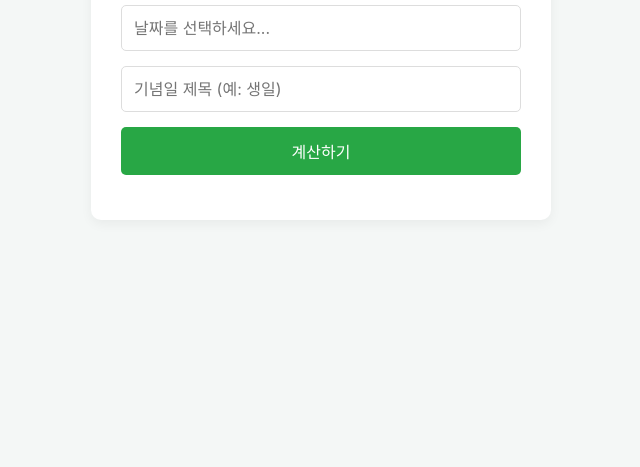
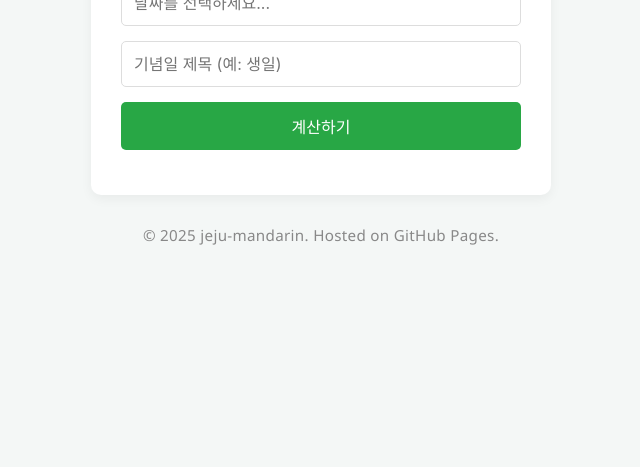
Before and after one commit to jeju-mandarin/d-day, a plain HTML site: page index.html in a window 1280 px wide. Shown: the part 353-820 px from the top of the page, without its empty margins (319-959 px from the left). Drawn offline with nearby package versions, Linux system fonts and the light colour scheme.

Commit message:
footer 추가

```diff
--- a/index.html
+++ b/index.html
@@ -89,10 +89,21 @@
         .result-item .d-day { font-size: 1.3rem; font-weight: 700; color: #d9534f; }
         .result-item .d-day.passed { color: #0275d8; }
         .result-item .d-day.today { color: #28a745; }
+
+        .site-footer {
+            color: #888;
+            font-size: 0.95rem;
+            font-family: 'Segoe UI', Arial, sans-serif;
+            text-align: center;
+            margin-top: 30px;
+            letter-spacing: 0.02em;
+        }
+        .site-footer p {
+            margin: 0;
+        }
     </style>
 </head>
 <body>
-
     <div class="container">
         <h1>⏳ D-Day 계산기</h1>
         <div class="controls">
@@ -106,6 +117,11 @@
         <div id="results-container">
         </div>
     </div>
+
+    <footer class="site-footer">
+        <p>&copy; 2025 jeju-mandarin. Hosted on GitHub Pages.</p>
+    </footer>
+
 
     <script src="https://cdn.jsdelivr.net/npm/flatpickr"></script>
     <script src="https://npmcdn.com/flatpickr/dist/l10n/ko.js"></script>
```
